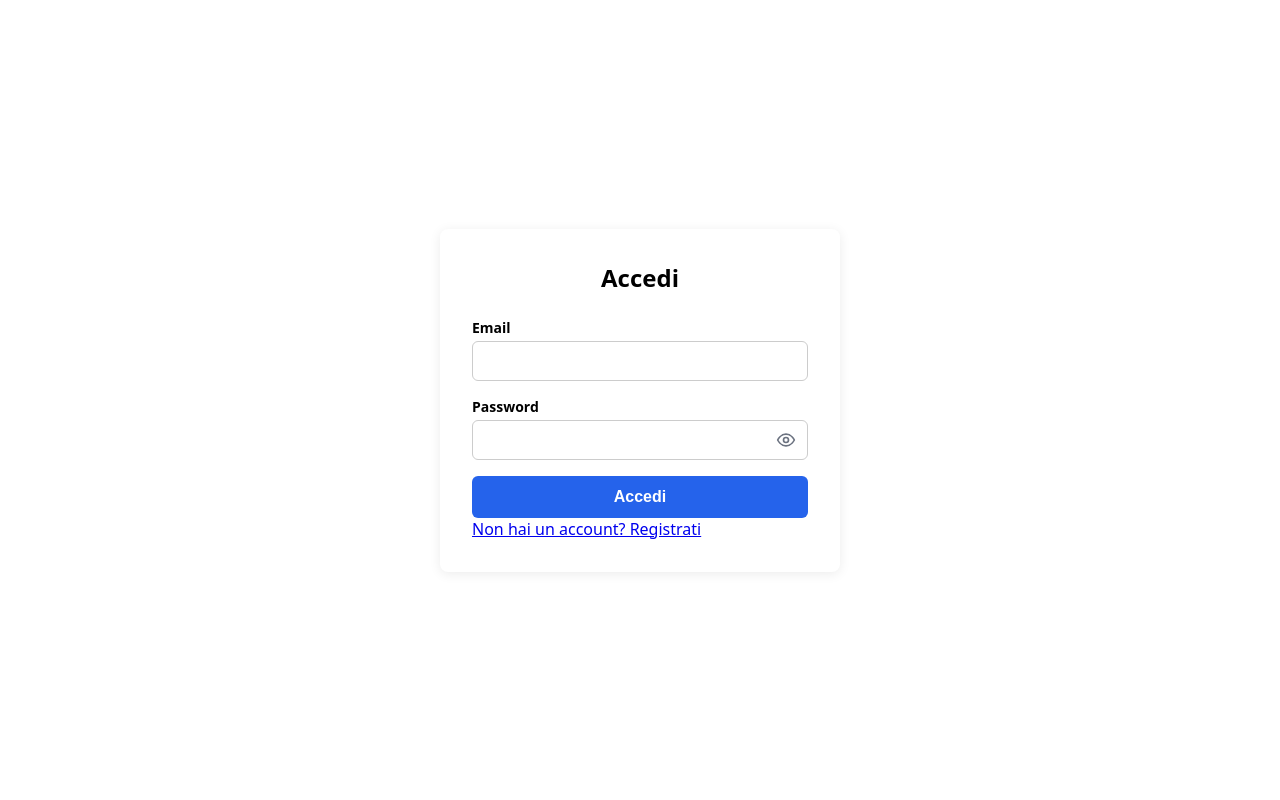
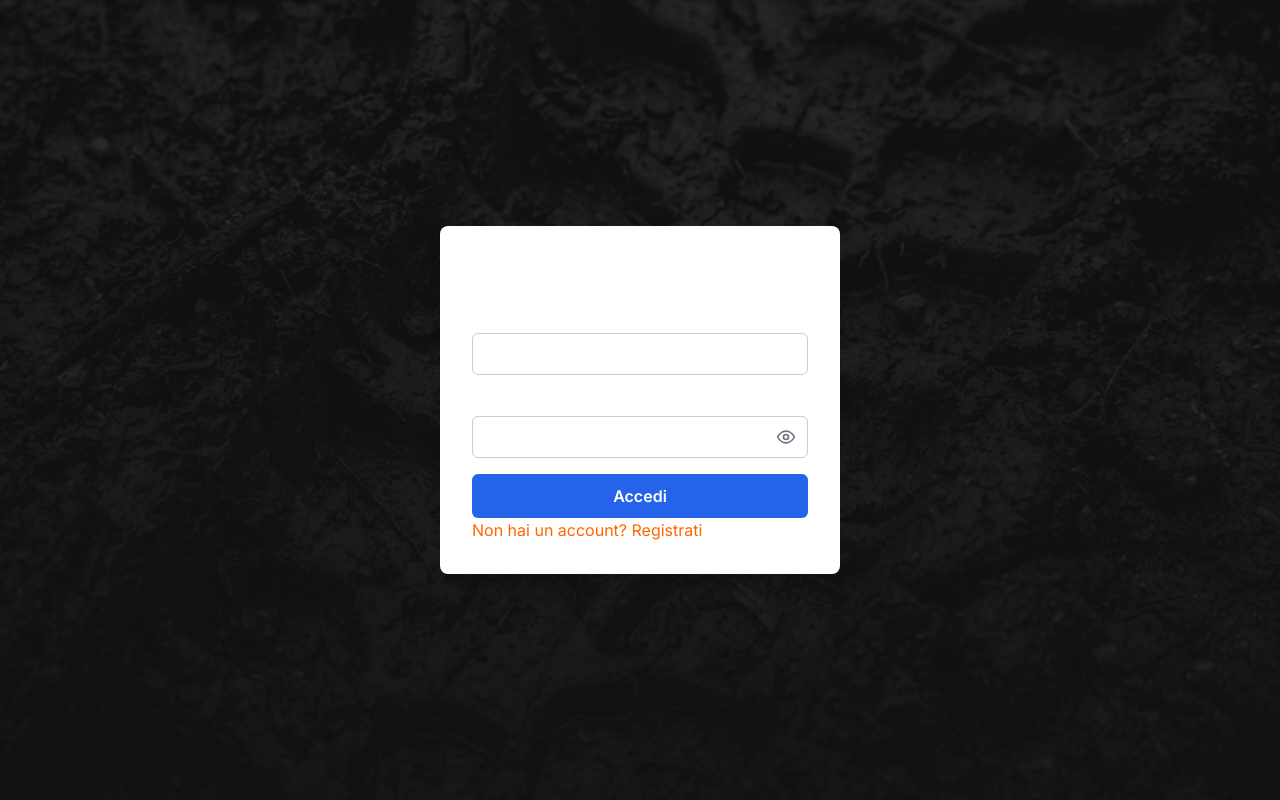
Before and after one commit to francesco-cassese/mx_track_and_bike_manager, a React (Vite) app in the folder apps/frontend/: page /login in a window 1280 px wide. Built offline with nearby package versions, Linux system fonts and the light colour scheme; no server answers.

Commit message:
feat(frontend): introduce dark motocross theme system

```diff
--- a/apps/frontend/src/index.css
+++ b/apps/frontend/src/index.css
@@ -1,4 +1,125 @@
+@import url('https://fonts.googleapis.com/css2?family=Inter:wght@400;500;600;700&family=Teko:wght@500;600;700&display=swap');
+
+:root {
+  /* Motocross Theme Variables - Dark Mode & KTM Orange */
+
+  /* Primary Accents */
+  --color-primary: #ff6600; /* KTM Orange */
+  --color-primary-hover: #e65c00;
+  --color-primary-glow: rgba(255, 102, 0, 0.4);
+
+  /* Semantic Colors */
+  --color-success: #10b981;
+  --color-danger: #ef4444;
+  --color-warning: #f59e0b;
+
+  /* Backgrounds */
+  --bg-base: #121212; /* Asphalt / Dirt base */
+  --bg-surface: #1e1e1e; /* Cards, forms */
+  --bg-surface-elevated: #2a2a2a; /* Hovered cards, dropdowns */
+  --bg-input: #252525;
+
+  /* Text */
+  --text-primary: #ffffff;
+  --text-secondary: #a1a1aa;
+  --text-muted: #71717a;
+  --text-on-primary: #ffffff;
+
+  /* Borders & Shadows */
+  --border-color: #333333;
+  --border-color-hover: #444444;
+  --shadow-sm: 0 1px 2px 0 rgba(0, 0, 0, 0.5);
+  --shadow-md: 0 4px 6px -1px rgba(0, 0, 0, 0.5), 0 2px 4px -1px rgba(0, 0, 0, 0.4);
+  --shadow-lg: 0 10px 15px -3px rgba(0, 0, 0, 0.5), 0 4px 6px -2px rgba(0, 0, 0, 0.4);
+  --shadow-glow: 0 0 15px var(--color-primary-glow);
+
+  /* Typography */
+  --font-body: 'Inter', system-ui, -apple-system, sans-serif;
+  --font-heading: 'Teko', sans-serif;
+
+  /* Geometry */
+  --radius-sm: 4px;
+  --radius-md: 8px; /* Slightly sharp for a sporty look */
+  --radius-lg: 12px;
+  --radius-full: 9999px;
+
+  /* Transitions */
+  --transition-fast: 0.15s ease-in-out;
+  --transition-normal: 0.3s ease-in-out;
+}
+
+/* Global Reset & Base Styles */
+* {
+  box-sizing: border-box;
+  margin: 0;
+  padding: 0;
+}
+
 body {
-  margin: 0;
-  font-family: system-ui, 'Segoe UI', Roboto, sans-serif;
+  font-family: var(--font-body);
+  background-color: var(--bg-base);
+  background-image: linear-gradient(rgba(18, 18, 18, 0.85), rgba(18, 18, 18, 0.95)), url('/bg-texture.jpg');
+  background-size: cover;
+  background-attachment: fixed;
+  background-position: center;
+  color: var(--text-primary);
+  line-height: 1.5;
+  min-height: 100vh;
+  -webkit-font-smoothing: antialiased;
+  -moz-osx-font-smoothing: grayscale;
 }
+
+/* Typography Overrides */
+h1, h2, h3, h4, h5, h6 {
+  font-family: var(--font-heading);
+  text-transform: uppercase;
+  letter-spacing: 0.05em;
+  font-weight: 600;
+  line-height: 1.1;
+  color: var(--text-primary);
+}
+
+h1 {
+  font-size: 2.5rem;
+}
+
+h2 {
+  font-size: 2rem;
+}
+
+a {
+  color: var(--color-primary);
+  text-decoration: none;
+  transition: color var(--transition-fast);
+}
+
+a:hover {
+  color: var(--color-primary-hover);
+}
+
+/* Common form elements base */
+input, select, textarea, button {
+  font-family: inherit;
+  font-size: 1rem;
+}
+
+/* Base button styles to be extended by modules */
+button {
+  cursor: pointer;
+}
+
+/* Custom Scrollbar for a premium feel */
+::-webkit-scrollbar {
+  width: 8px;
+  height: 8px;
+}
+::-webkit-scrollbar-track {
+  background: var(--bg-base);
+}
+::-webkit-scrollbar-thumb {
+  background: var(--border-color);
+  border-radius: var(--radius-full);
+}
+::-webkit-scrollbar-thumb:hover {
+  background: var(--color-primary);
+}
```
Also changed, not shown: apps/frontend/public/bg-texture.jpg (added).
